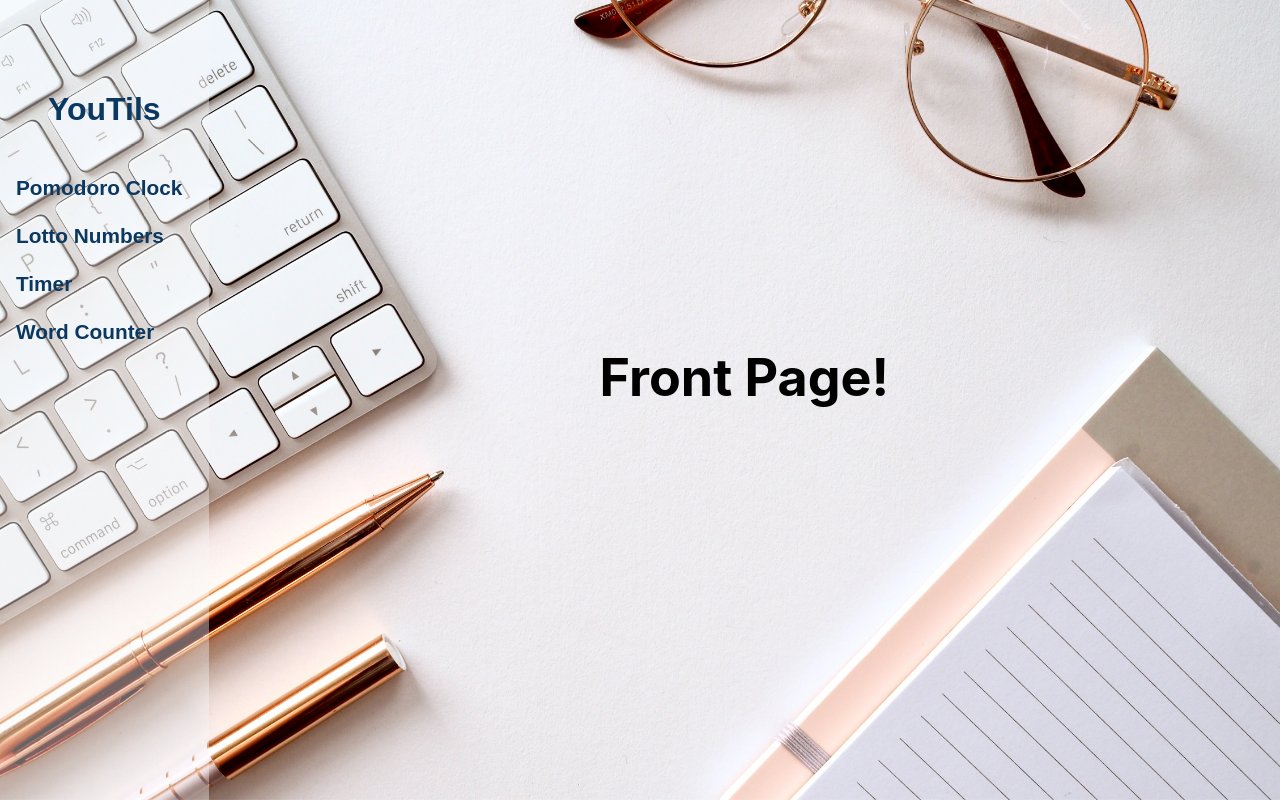
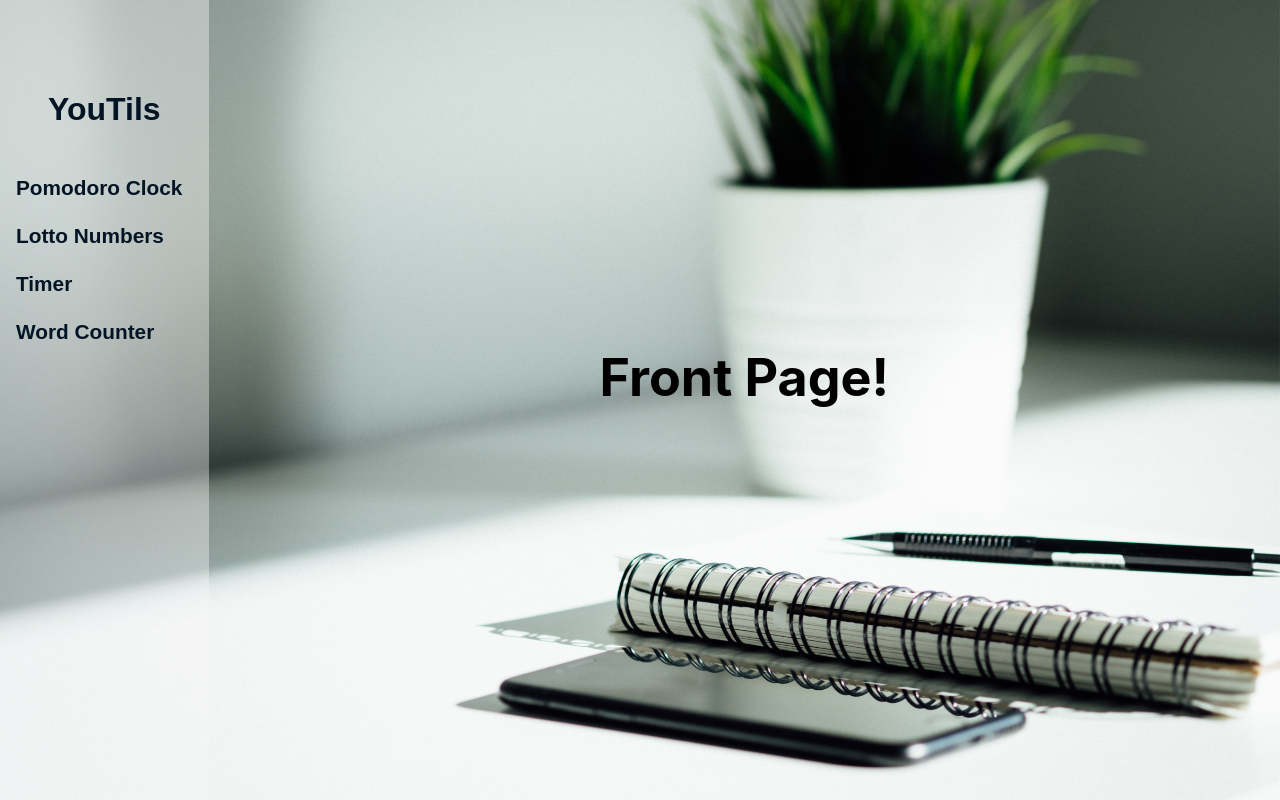
Before and after one commit to azurerr/YouTils, a React (Create React App) app: page / in a window 1280 px wide. Built offline with nearby package versions, Linux system fonts and the light colour scheme; a web font is replaced by a local one.

Commit message:
Updated style and home image

```diff
--- a/src/styles/_variables.scss
+++ b/src/styles/_variables.scss
@@ -1,7 +1,7 @@
 $background-color: rgba(248, 248, 248, 0.4);
-$primary-color: #0d60b8;
+$primary-color: #010d1a;
 $secondary-color: #708ea9;
 
-$link-color: #0a3860;
+$link-color: #031525;
 $hover-color: darken($link-color, 10%);
-$visited-color: lighten($link-color, 20%);
+$visited-color: lighten($link-color, 10%);
```
Also changed, not shown: public/images/home.jpg.
